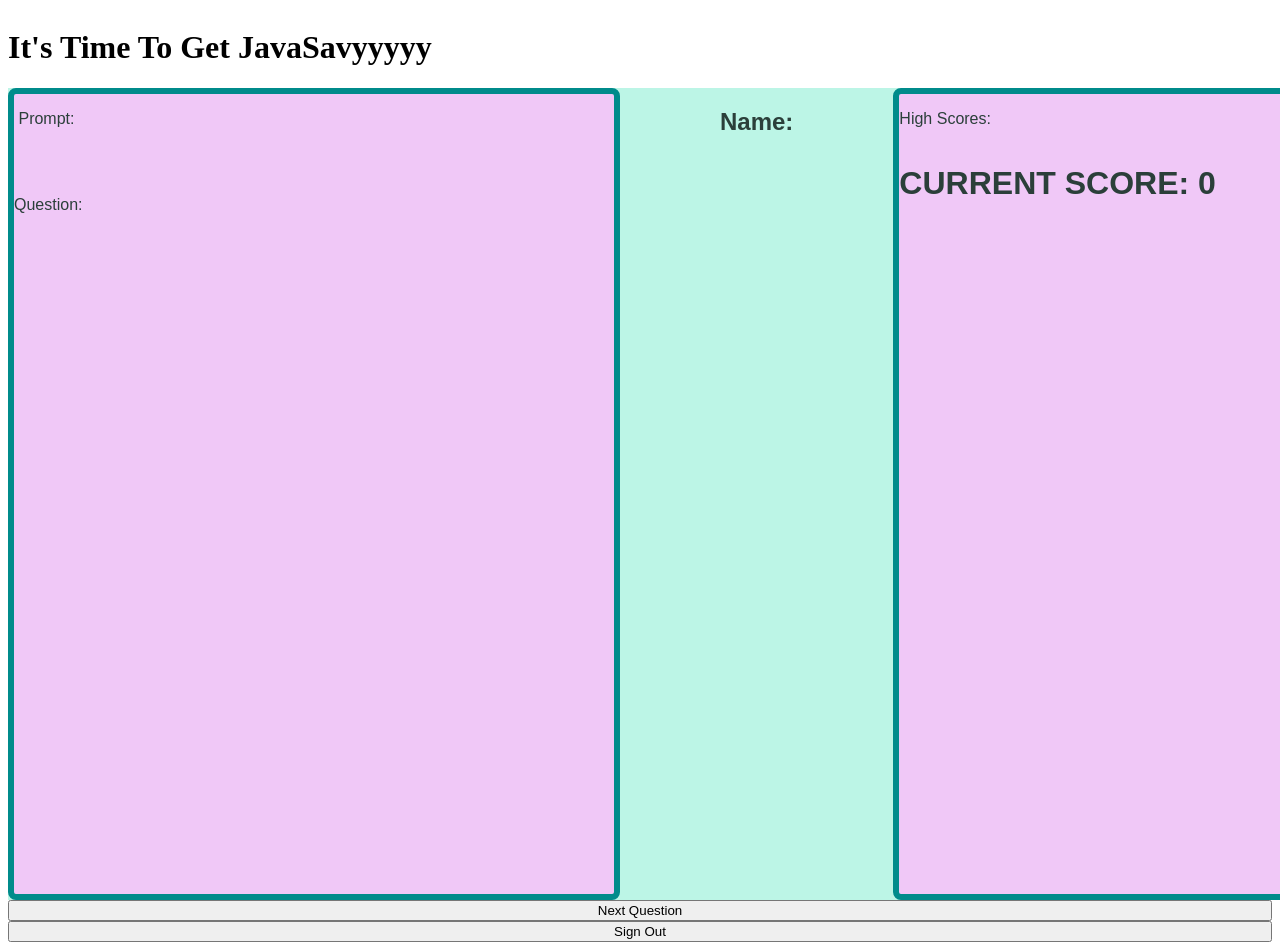
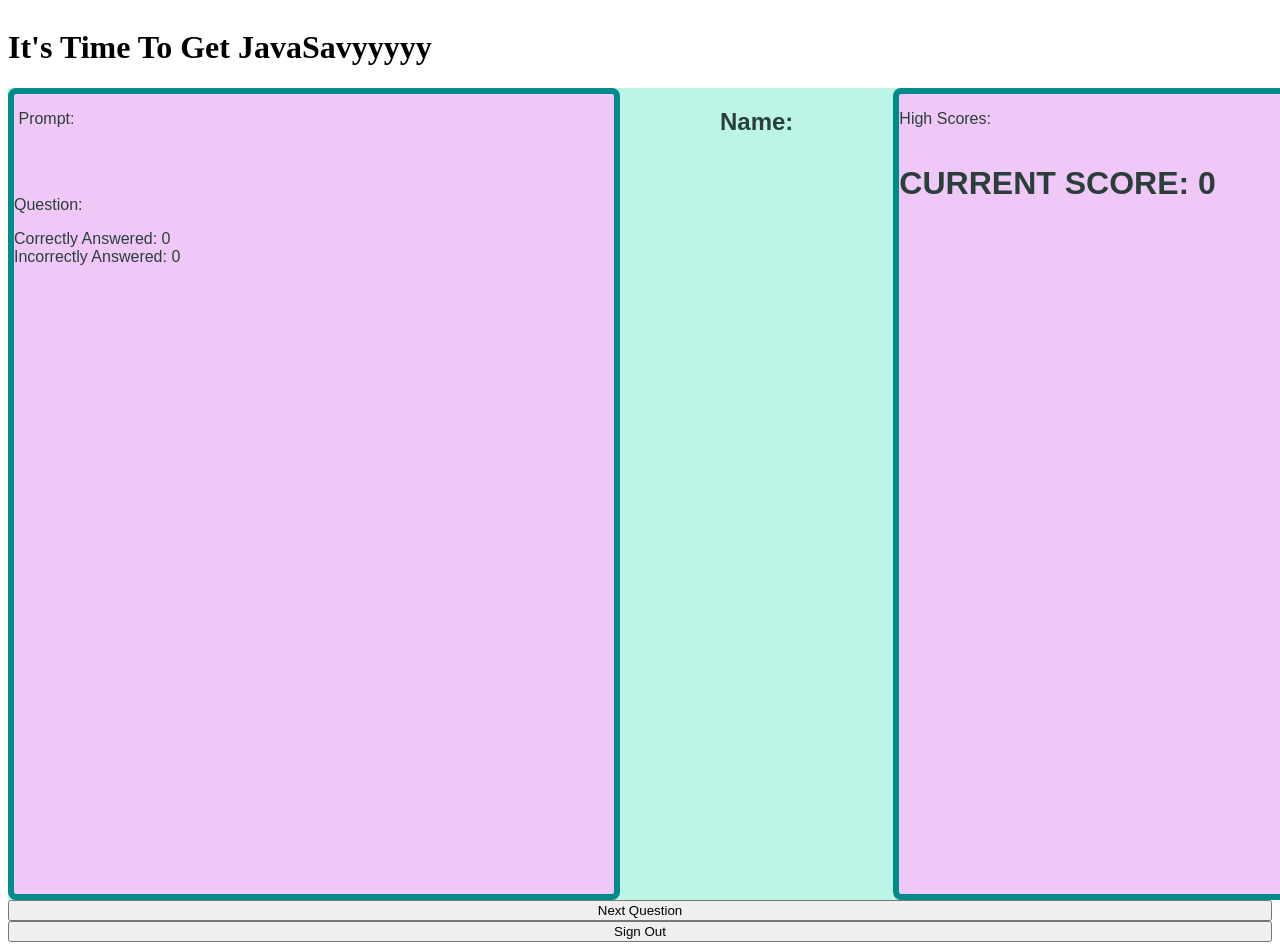
Before and after one commit to JavaScrivia/JavaScrivia, a React app: page /login/trivia in a window 1280 px wide. Shown: the top 950 px of the page. Built offline with nearby package versions, Linux system fonts and the light colour scheme; no server answers.

Commit message:
Added a local state for tracking coorect/incorrect attempts

```diff
--- a/client/pages/TriviaPage.js
+++ b/client/pages/TriviaPage.js
@@ -6,7 +6,8 @@ import Answer from './Answer';
 const TriviaPage = props => {
   const [ explanation, setExplanation ] = useState(false);
   const [ clicked, setClicked ] = useState(false);
-
+  const [incorrect, setIncorrect] = useState(0);
+  const [correct, setCorrect] = useState(0);
   const [state, setState] = useState({
     i: 0,
     codeSnippet: '',
@@ -57,6 +58,8 @@ const TriviaPage = props => {
     // console.log(e.target.innerHTML);
     // console.log(state.correctAnswer);
     if (e.target.innerHTML[0] === state.correctAnswer && clicked === false) {
+      let tempor = correct
+      setCorrect(tempor + 1);
       let temp = props.score + 1;
       console.log(temp);
       fetch('/api', {
@@ -70,6 +73,10 @@ const TriviaPage = props => {
       .then(res => res.json())
       .then(data => props.setScore(temp))
       .catch(err => console.log('error: ', err))
+    } else if (e.target.innerHTML[0] !== state.correctAnswer && clicked === false) {
+      let incorrectTemp = incorrect;
+      setIncorrect(incorrectTemp + 1);
+
     }
     setClicked(true);
     setExplanation(true);
@@ -121,6 +128,10 @@ const TriviaPage = props => {
               />
             )}
           </div>
+          <div className="incorrectAnswer">
+            Correctly Answered: {correct} <br/>
+            Incorrectly Answered: {incorrect}
+          </div>
         </div>
         <div>
           <h2>Name: {props.username}</h2>
```
